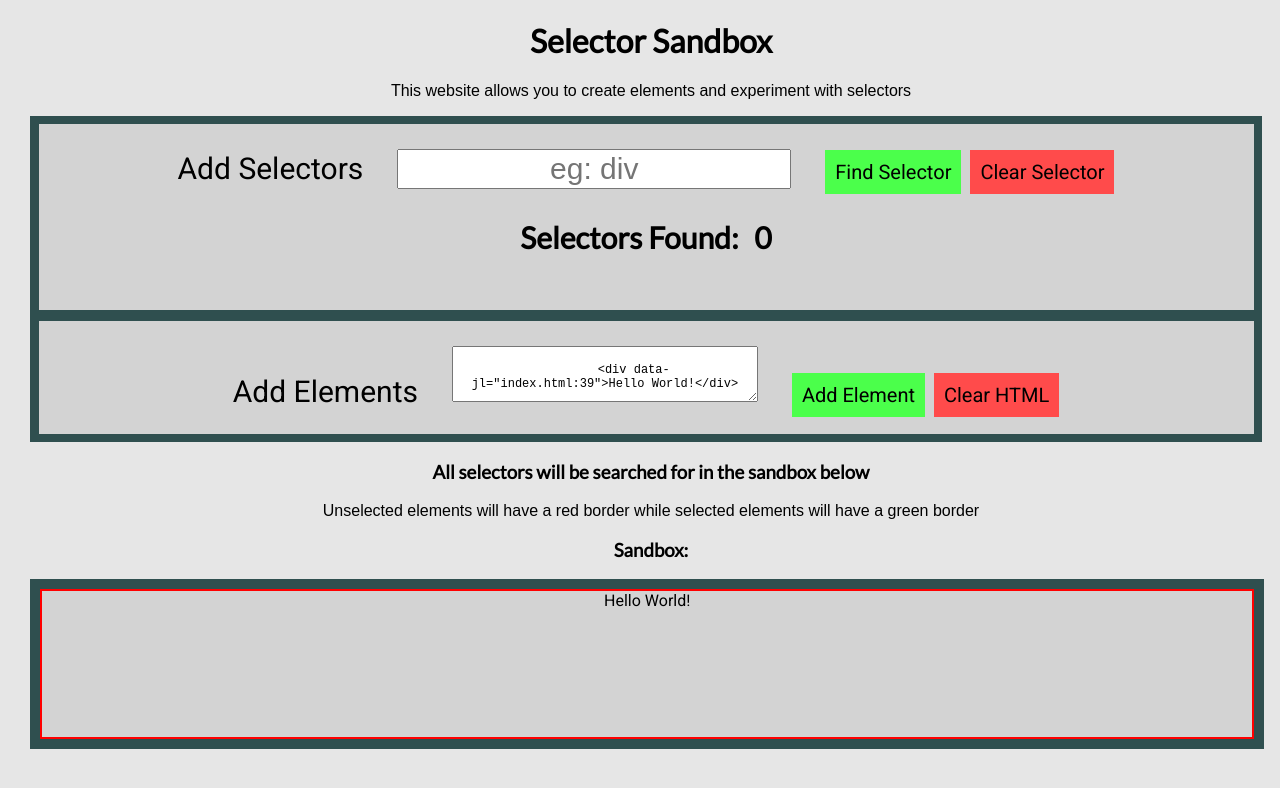
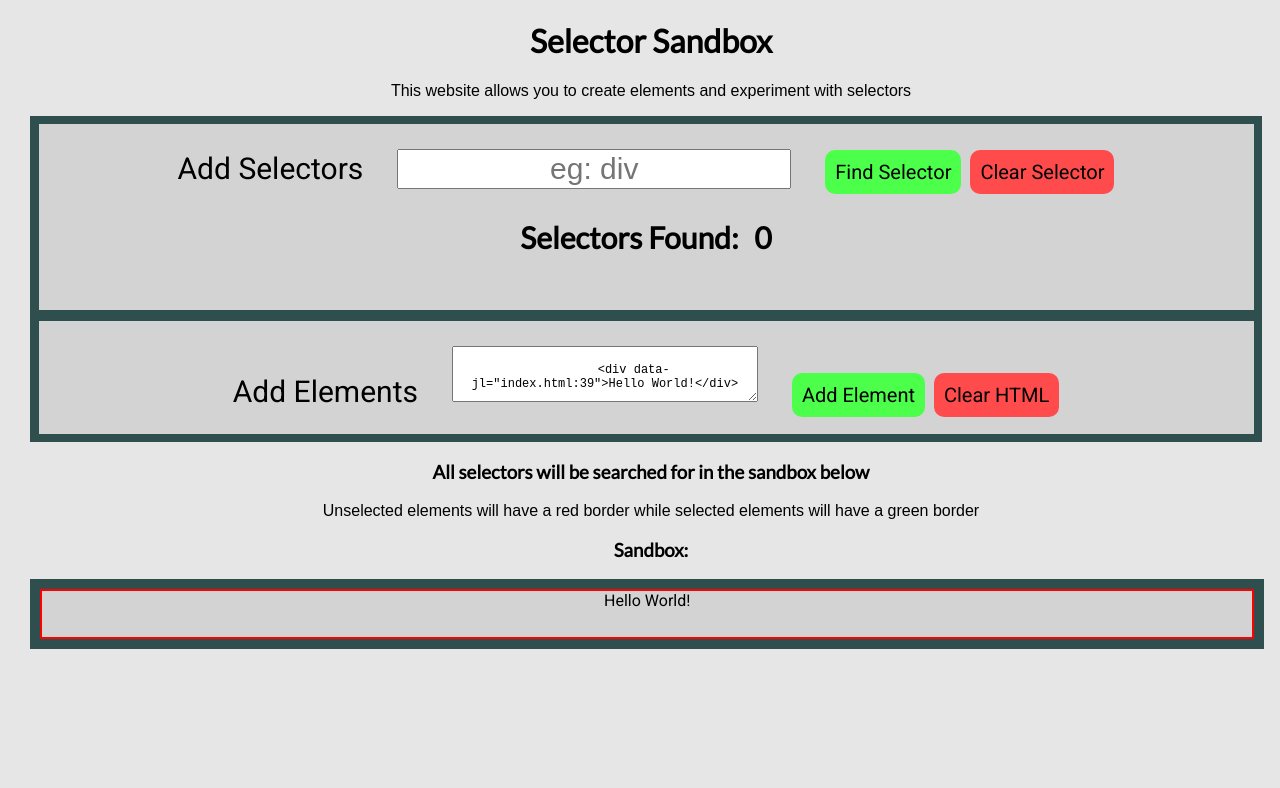
Before and after one commit to destroyer22719/Selector_Sandbox, a plain HTML site: page index.html in a window 1280 px wide. Both pictures are taken after a click on the element "Add Element". Drawn offline with nearby package versions, Linux system fonts and the light colour scheme; a web font is replaced by a local one.

Commit message:
added finishing touches

```diff
--- a/index.js
+++ b/index.js
@@ -15,14 +15,11 @@ const clearElement = $("#clearElement");
 
 //add elements
 elementsButton.click(() => {
-    sandbox.html(elementsInput.val());
-    console.log(sandbox.children().length);
+    let newVal =elementsInput.val().trim()
+    sandbox.html(newVal);
 
-    //expands height of sandbox when there are enough children elements
-    if(sandbox.children().length >= 3){
-        console.log('adding')
-        sandbox.css("height","+=150px")
-    }
+    //expands height of sandbox relative to child element length
+    sandbox.height(sandbox.children().length * 50 )
 })
 
 //finds selector elements
--- a/styles.css
+++ b/styles.css
@@ -22,6 +22,8 @@ div{
     padding: 10px;
     cursor: pointer;
     margin-right: 2.5px !important;
+    border-radius: 10px;
+
 }
 .btn-clear{
     font-size: 20px !important;
@@ -30,7 +32,7 @@ div{
     padding: 10px;
     cursor: pointer;
     margin-left: 2.5px !important;
-
+    border-radius: 10px;
 }
 .btn:hover, .btn-clear:hover{
     text-decoration: underline;
@@ -61,7 +63,7 @@ div{
 #sandbox{
     margin: 10px;
     width:97%;
-    height: 150px;
+    height: 50px;
     background-color: lightgray;
     border: 10px solid darkslategray;
     display: flex;
```
